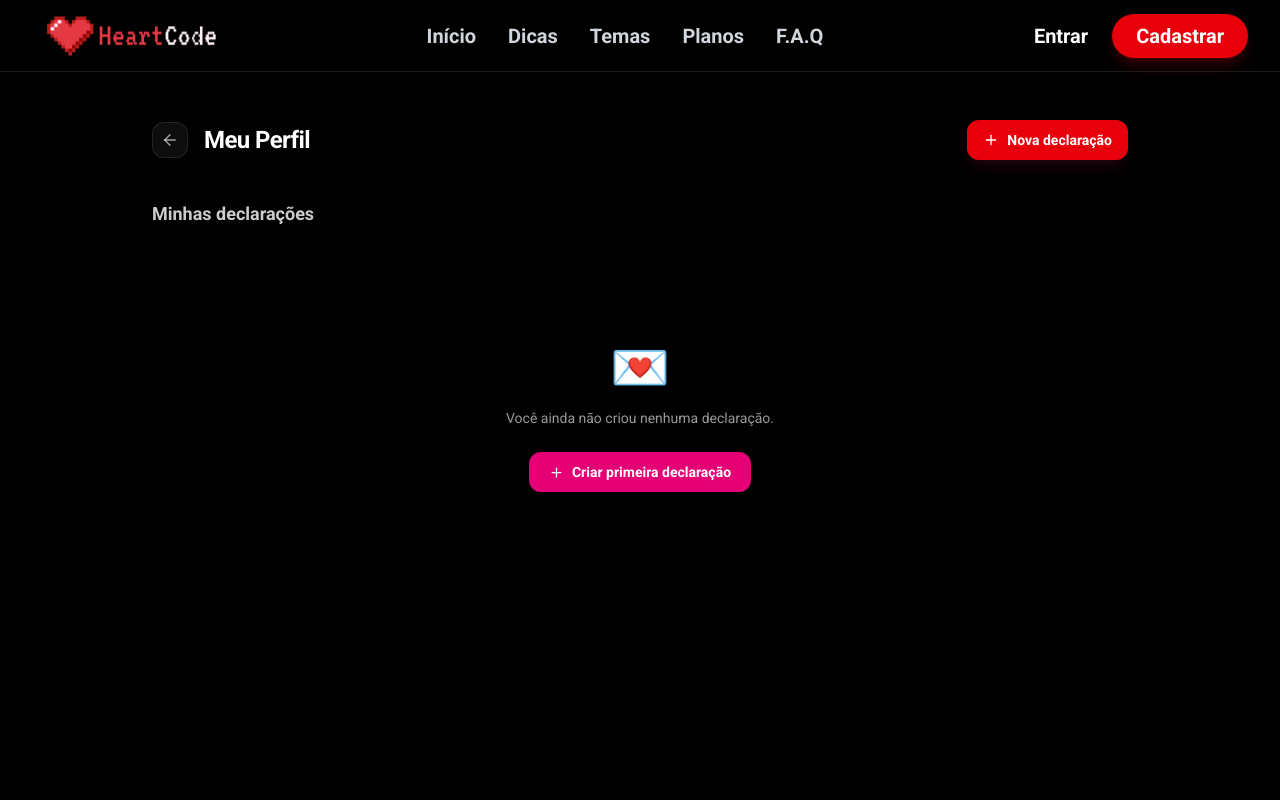
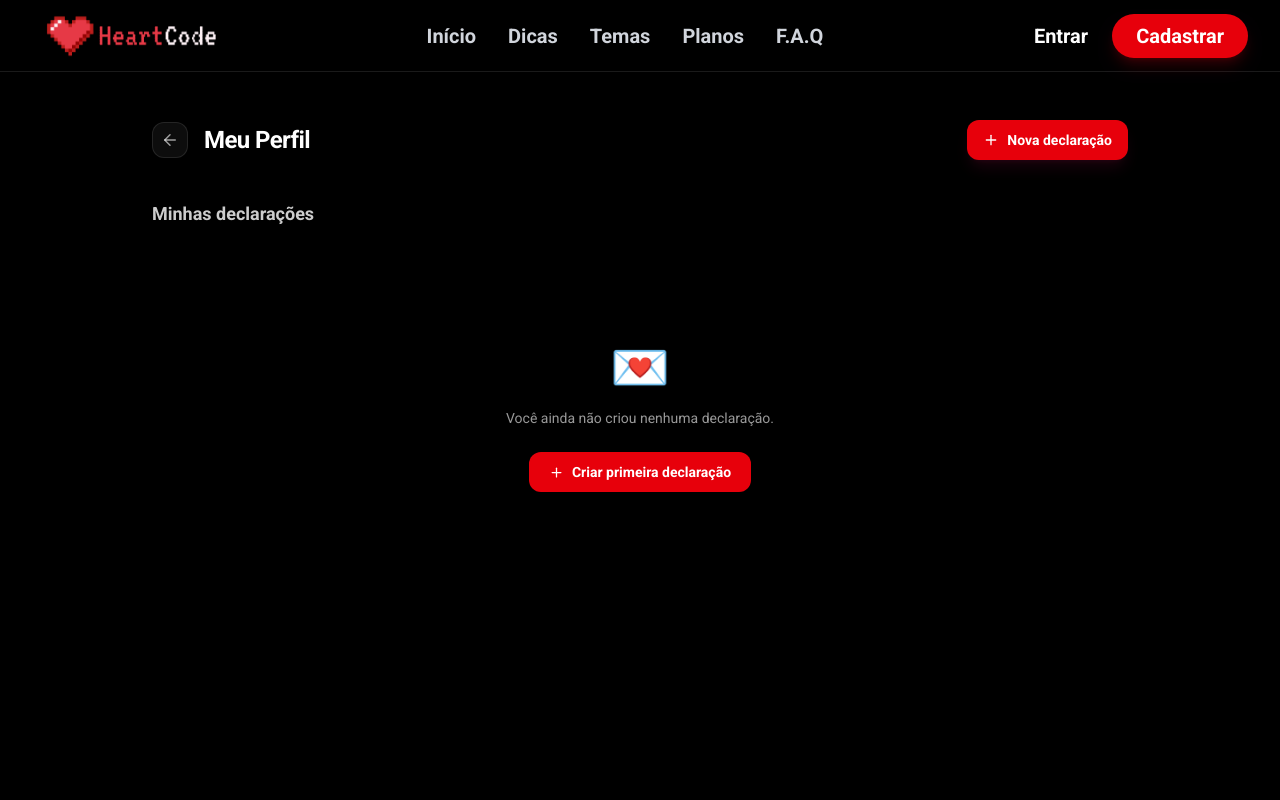
Before and after one commit to felipegresele/heartlink, a React (Vite) app: page /perfil in a window 1280 px wide. Shown: the top 800 px of the page. Built offline with nearby package versions, Linux system fonts and the light colour scheme.

Commit message:
fix: ajuste botao

```diff
--- a/src/components/editar-templates-criados/meus-templates.tsx
+++ b/src/components/editar-templates-criados/meus-templates.tsx
@@ -71,7 +71,7 @@ export function MeusTemplates() {
             </p>
             <button
               onClick={() => navigate("/criar")}
-              className="mt-2 flex items-center gap-2 bg-pink-600 hover:bg-pink-500 text-white text-sm font-semibold px-5 py-2.5 rounded-xl transition-all"
+              className="mt-2 flex items-center cursor-pointer gap-2 bg-red-600 hover:bg-red-500 text-white text-sm font-semibold px-5 py-2.5 rounded-xl transition-all"
             >
               <FiPlus size={15} />
               Criar primeira declaração
```
